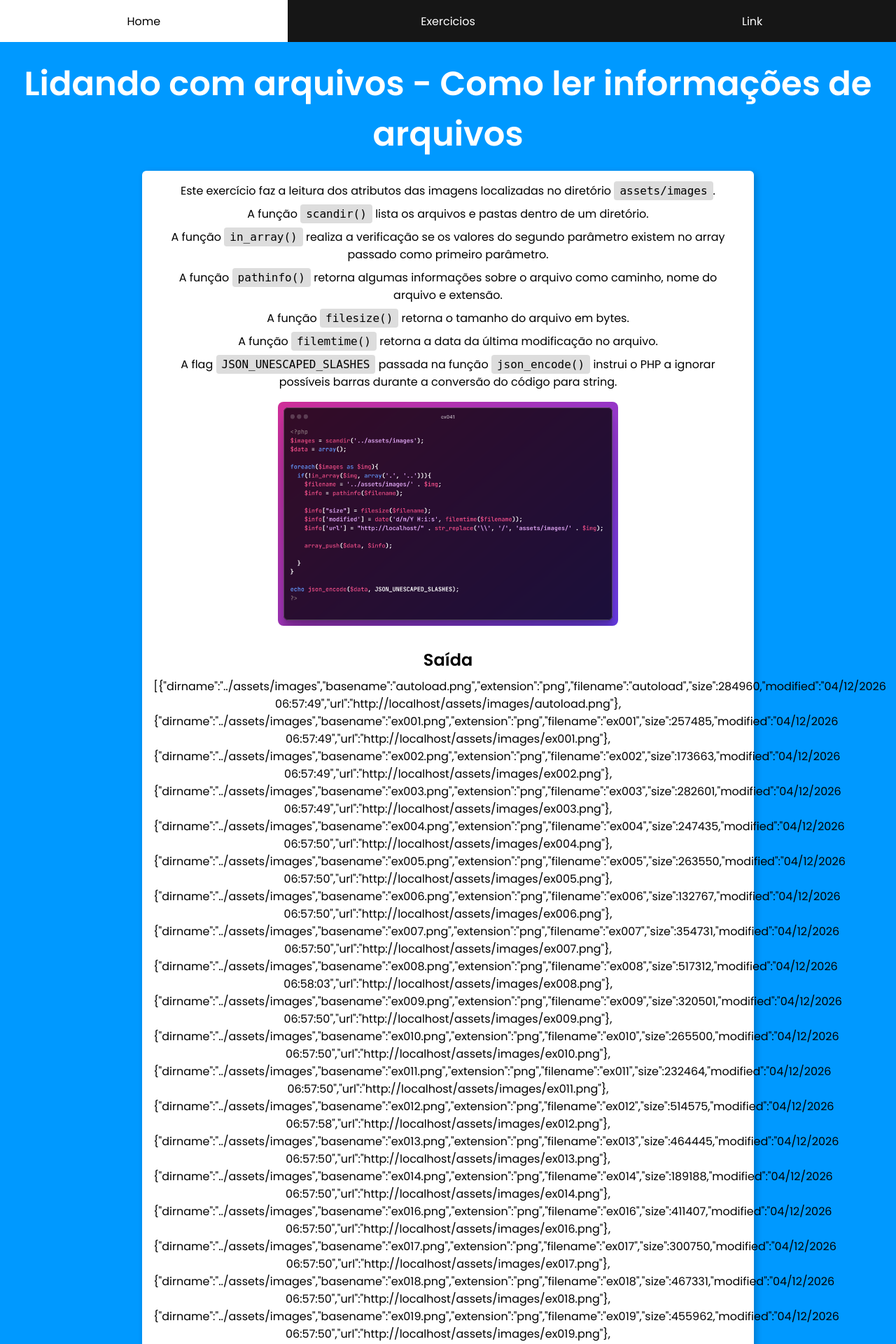
After one commit to JoaoVSBraz/php-guide, a PHP site: page /exercicios/ex041.php in a window 1280 px wide; the page is wider, and only the part inside the window is pictured. The commit adds this page. Shown: the top 1920 px of that part at 70% size. Run offline with PHP 8.4, Linux system fonts and the light colour scheme.

Commit message:
add ex041 - how to read information from files

```diff
--- a/exercicios.php
+++ b/exercicios.php
@@ -168,6 +168,10 @@
                         <td>EX 040</td>
                         <td><a href="/exercicios/ex040.php">DAO - Delete</a></td>
                     </tr>
+                    <tr>
+                        <td>EX 041</td>
+                        <td><a href="/exercicios/ex041.php">Lidando com arquivos - Como ler informações de arquivos</a></td>
+                    </tr>
                 </tbody>
             </table>
         </section>
--- /dev/null
+++ b/exercicios/ex041.php
@@ -0,0 +1,48 @@
+<?php require_once('../partials/header.php') ?>
+<?php require_once('../autoload.php') ?>
+    <main>
+        <h1>Lidando com arquivos - Como ler informações de arquivos</h1>
+        <section>
+            <div class="content">
+                <p>Este exercício faz a leitura dos atributos das imagens localizadas no diretório <code>assets/images</code>.</p>
+
+                <p>A função <code>scandir()</code> lista os arquivos e pastas dentro de um diretório.</p>
+
+                <p>A função <code>in_array()</code> realiza a verificação se os valores do segundo parâmetro existem no array passado como primeiro parâmetro.</p>
+
+                <p>A função <code>pathinfo()</code> retorna algumas informações sobre o arquivo como caminho, nome do arquivo e extensão.</p>
+
+                <p>A função <code>filesize()</code> retorna o tamanho do arquivo em bytes.</p>
+
+                <p>A função <code>filemtime()</code> retorna a data da última modificação no arquivo.</p>
+
+                <p>A flag <code>JSON_UNESCAPED_SLASHES</code> passada na função <code>json_encode()</code> instrui o PHP a ignorar possíveis barras durante a conversão do código para string.</p>
+
+                <p><img src="../assets/images/ex041.png" alt="Trecho de código completo deste exercício"></p>
+            </div>
+            <div class="result">
+                <h2>Saída</h2>
+                <?php
+                    $images = scandir('../assets/images');
+                    $data = array();
+
+                    foreach($images as $img){
+                        if(!in_array($img, array('.', '..'))){
+                            $filename = '../assets/images/' . $img;
+                            $info = pathinfo($filename);
+
+                            $info["size"] = filesize($filename);
+                            $info['modified'] = date('d/m/Y H:i:s', filemtime($filename));
+                            $info['url'] = "http://localhost/" . str_replace('\\', '/', 'assets/images/' . $img);
+
+                            array_push($data, $info);
+
+                        }
+                    }
+
+                    echo json_encode($data, JSON_UNESCAPED_SLASHES);
+                ?>
+            </div>
+        </section>
+    </main>
+<?php require_once('../partials/footer.php') ?>
```
Also changed, not shown: assets/images/ex041.png (added).
